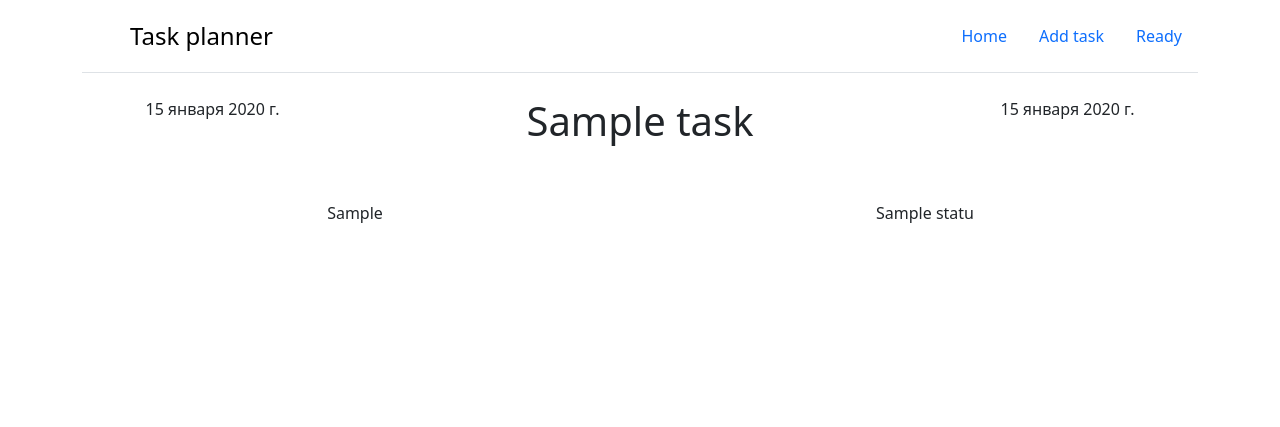
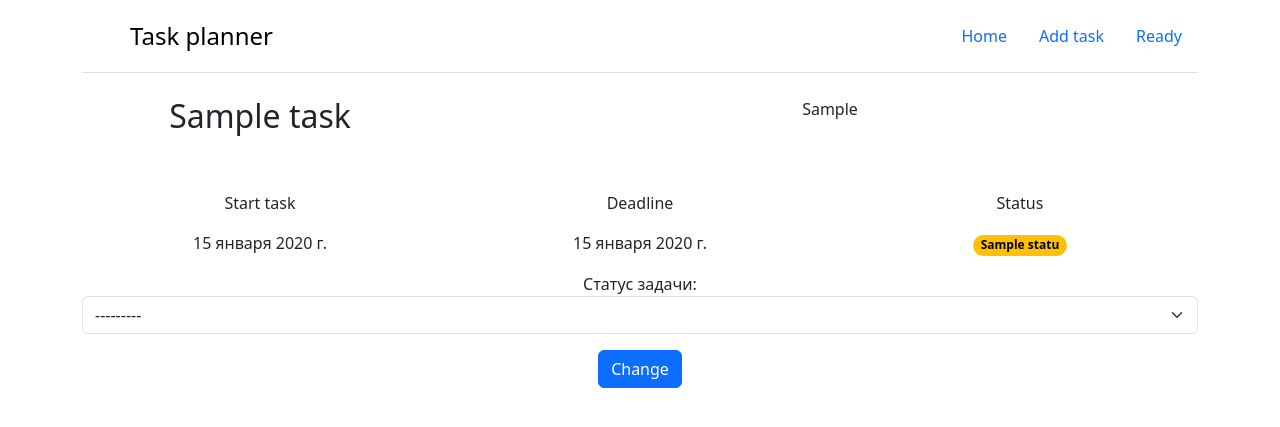
Before and after one commit to kaysikit/Task_planner, a Django app: page /task/1 in a window 1280 px wide. Shown: the top 427 px of the page. Run offline with Django 4.2, Linux system fonts and the light colour scheme; tables that the repository leaves empty hold one stand-in row (values such as "Sample post"); some libraries are stand-ins or nearby versions.

Commit message:
Create change status form Add form in template

```diff
--- a/planner/forms.py
+++ b/planner/forms.py
@@ -18,3 +18,12 @@ class AddTaskForm(forms.ModelForm):
             'end_date': forms.SelectDateWidget(attrs={'class': 'form-control mb-3'}),
             'status': forms.Select(attrs={'class': 'form-select mb-3'})
         }
+
+class ChangeTaskStatus(forms.ModelForm):
+    class Meta:
+        model = Task
+        fields = ['status', ]
+
+        widgets={
+            'status': forms.Select(attrs={'class': 'form-select mb-3'})
+        }
--- a/planner/models.py
+++ b/planner/models.py
@@ -11,7 +11,6 @@ class Status(models.Model):
         verbose_name = "Статус"
         verbose_name_plural = "Статусы"
         ordering = ['id', ]
-
 
 class Task(models.Model):
     title = models.CharField(max_length=50, verbose_name="Задача")
--- a/planner/urls.py
+++ b/planner/urls.py
@@ -1,6 +1,6 @@
 from django.urls import path
+from . import views
 
-from . import views
 
 urlpatterns = [
     path("", views.index, name="index"),
--- a/planner/views.py
+++ b/planner/views.py
@@ -1,7 +1,7 @@
 from django.shortcuts import render, redirect
 
-from .models import Task, Status
-from.forms import AddTaskForm
+from .models import Task
+from.forms import AddTaskForm, ChangeTaskStatus
 
 
 def index(request):
@@ -28,7 +28,9 @@ def add_task(request):
 
 def view_task(request, task_id):
     latest_task_list = Task.objects.filter(pk=task_id)
+    form = ChangeTaskStatus()
     context = {
         "latest_task_list": latest_task_list,
+        "form": form,
     }
     return render(request, "planner/task.html", context)
--- a/templates/planner/task.html
+++ b/templates/planner/task.html
@@ -4,25 +4,42 @@
 <div class="container text-center">
 {% for task in latest_task_list %}
   <div class="row mb-5">
-    <div class="col">
-      {{ task.start_date }}
+    <div class="col-4">
+      <h2>{{ task.title }}</h2>
     </div>
-    <div class="col-6">
-      <h1>{{ task.title }}</h1>
-    </div>
-    <div class="col">
-      {{ task.end_date }}
+    <div class="col-8">
+      <p>{{ task.task }}</p>
     </div>
   </div>
   <div class="row">
     <div class="col">
-      {{ task.task }}
+      <p>Start task</p>
+      <p>{{ task.start_date }}</p>
     </div>
     <div class="col">
-      {{ task.status }}
+      <p>Deadline</p>
+      <p>{{ task.end_date }}</p>
+    </div>
+    <div class="col">
+      <p>Status</p>
+      {% if task.status == 'Выполнено' %}
+        <p class="badge text-bg-success rounded-pill">{{ task.status }}</p>
+      {% else %}
+        <p class="badge text-bg-warning rounded-pill">{{ task.status }}</p>
+      {% endif %}
     </div>
   </div>
 {% endfor %}
 </div>
-
+<div class="container text-center">
+  <form action="" method="post">
+        {% csrf_token %}
+        <div class="row-form-errors">{{ form.non_field_errors }}</div>
+        {% for field in form %}
+            {{ field.label }}:
+            {{ field }}
+        {% endfor %}
+        <button type="submit" class="btn btn-primary">Change</button>
+    </form>
+</div>
 {% endblock content %}
```
